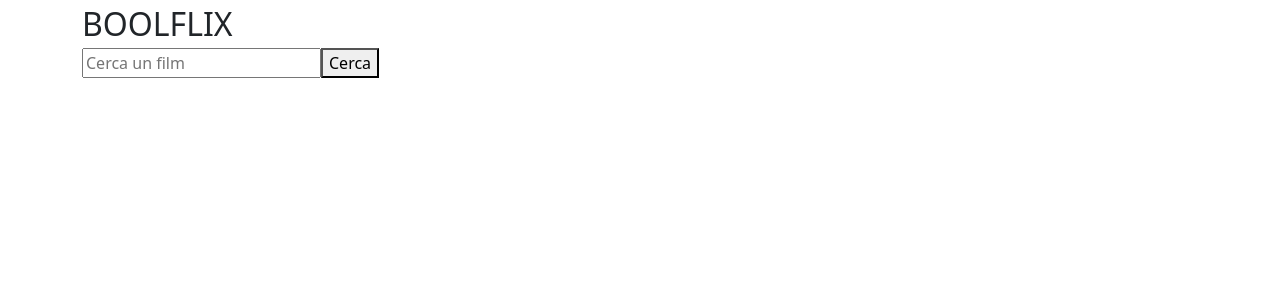
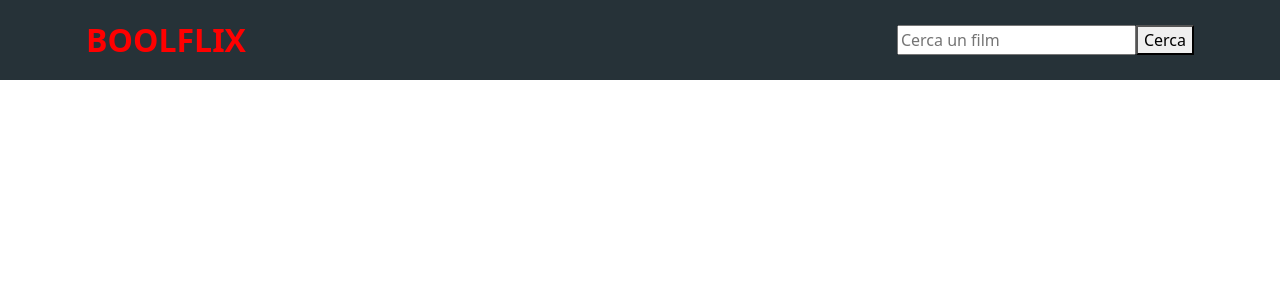
Before and after one commit to luishs0/vite-boolflix, a Vue app: page / in a window 1280 px wide. Shown: the top 300 px of the page. Built offline with nearby package versions, Linux system fonts and the light colour scheme.

Commit message:
aggiunto style (mancano i detagli)

```diff
--- a/src/App.vue
+++ b/src/App.vue
@@ -32,11 +32,35 @@ export default {
 
 
 <template>
-  <AppHeader @search="searchMovies" />
-  <AppMain />
+  <div class="content">
+    <header>
+      <AppHeader @search="searchMovies" />
+    </header>
+    <main>
+      <AppMain />
+    </main>
+  </div>
 </template>
 
 
 <style>
+.content {
+  width: 100%;
+  height: 100vh;
+}
 
+header {
+  position: fixed;
+  width: 100%;
+  top: 0;
+  left: 0;
+}
+
+header {
+  background-color: #263238;
+}
+
+main {
+  background-color: #4f5b62;
+}
 </style>
--- a/src/components/AppHeader.vue
+++ b/src/components/AppHeader.vue
@@ -12,7 +12,7 @@ export default {
 
 
 <template>
-    <div class="container">
+    <div class="container d-flex justify-content-between align-items-center p-3">
         <div class="logo">BOOLFLIX</div>
         <div class="searchbar">
             <input type="text" placeholder="Cerca un film" v-model="store.searchKey">
@@ -25,5 +25,7 @@ export default {
 <style scoped>
 .logo {
     font-size: 2rem;
+    font-weight: 600;
+    color: red;
 }
 </style>
--- a/src/components/AppMain.vue
+++ b/src/components/AppMain.vue
@@ -17,11 +17,13 @@ export default {
 
 
 <template>
-    <div class="container d-flex flex-wrap">
+    <div class="container">
 
-        <ul class="films">
-            <h3 v-if="this.store.titleIndex === true">Movies</h3>
-            <li class="film mb-5" v-for="(film, index) in this.store.movies">
+        <h3 class="pt-4 pb-4" v-if="this.store.titleIndex === true">Movies</h3>
+
+        <ul class="films d-flex flex-wrap justify-content-between align-items-stretch row">
+
+            <li class="film ms_card" v-for="(film, index) in this.store.movies">
                 <div class="img"> <img class="img-card"
                         :src="getImagePath(`https://image.tmdb.org/t/p/w342${film.poster_path}`)" alt="">
                 </div>
@@ -89,11 +91,14 @@ export default {
                 </div>
             </li>
         </ul>
-        <ul class="series">
-            <h3 v-if="this.store.titleIndex === true">Series</h3>
-            <li class="serie mb-5" v-for="(serie, index) in this.store.series">
-                <div> <img class="img-card" :src="getImagePath(`https://image.tmdb.org/t/p/w342${serie.poster_path}`)"
-                        alt=""> </div>
+
+        <h3 class="pt-4 pb-4" v-if="this.store.titleIndex === true">Series</h3>
+        <ul class="series d-flex flex-wrap justify-content-between align-items-stretch row">
+
+            <li class="serie ms_card" v-for="(serie, index) in this.store.series">
+                <div class="img"> <img class="img-card"
+                        :src="getImagePath(`https://image.tmdb.org/t/p/w342${serie.poster_path}`)" alt="">
+                </div>
                 <div class="info">
                     <p>Tittolo: {{ serie.name }} </p>
                     <p>Tittolo originale: {{ serie.original_name }} </p>
@@ -164,8 +169,79 @@ export default {
 
 
 <style scoped>
-.films,
-.series {
-    width: 50%;
+ul {
+    color: white;
+    padding: 0;
+}
+
+h3 {
+    color: white;
+}
+
+li {
+    height: 100%;
+}
+
+.ms_card {
+    width: 100%;
+    height: 100%;
+    margin-bottom: 1rem;
+    cursor: ponter;
+}
+
+.img {
+    display: block;
+}
+
+.info {
+    display: none;
+    height: 100%;
+    width: 100%;
+    background-color: black;
+    object-fit: cover;
+}
+
+.ms_card:hover .img {
+    display: none;
+}
+
+.ms_card:hover .info {
+    display: block;
+}
+
+
+
+.ms_card .img {
+    object-fit: cover;
+    height: 100%;
+    width: 100%;
+    cursor: pointer;
+}
+
+.container {
+    max-width: 1000px;
+}
+
+.ms_card .img img {
+    width: 100%;
+    height: 100%;
+}
+
+@media screen and (min-width: 576px) {
+    .ms_card {
+        width: calc(100% / 2);
+    }
+}
+
+@media screen and (min-width: 768px) {
+    .ms_card {
+        width: calc(100% / 3);
+    }
+}
+
+@media screen and (min-width: 992px) {
+    .ms_card {
+        width: calc(100% / 4);
+    }
 }
 </style>
```
